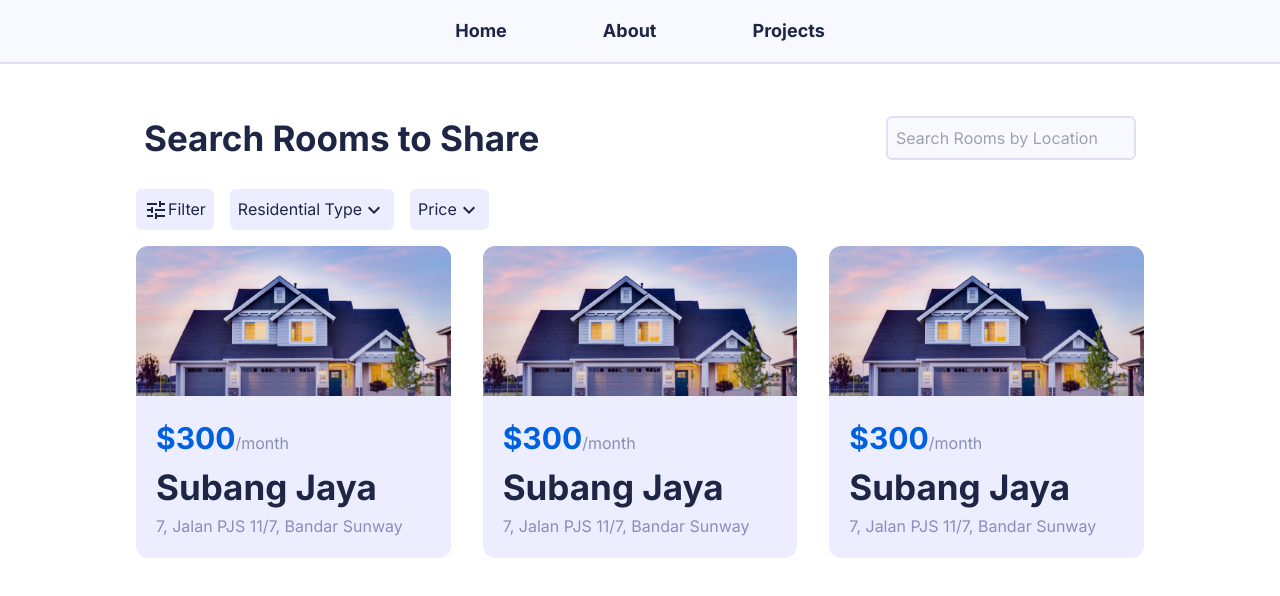
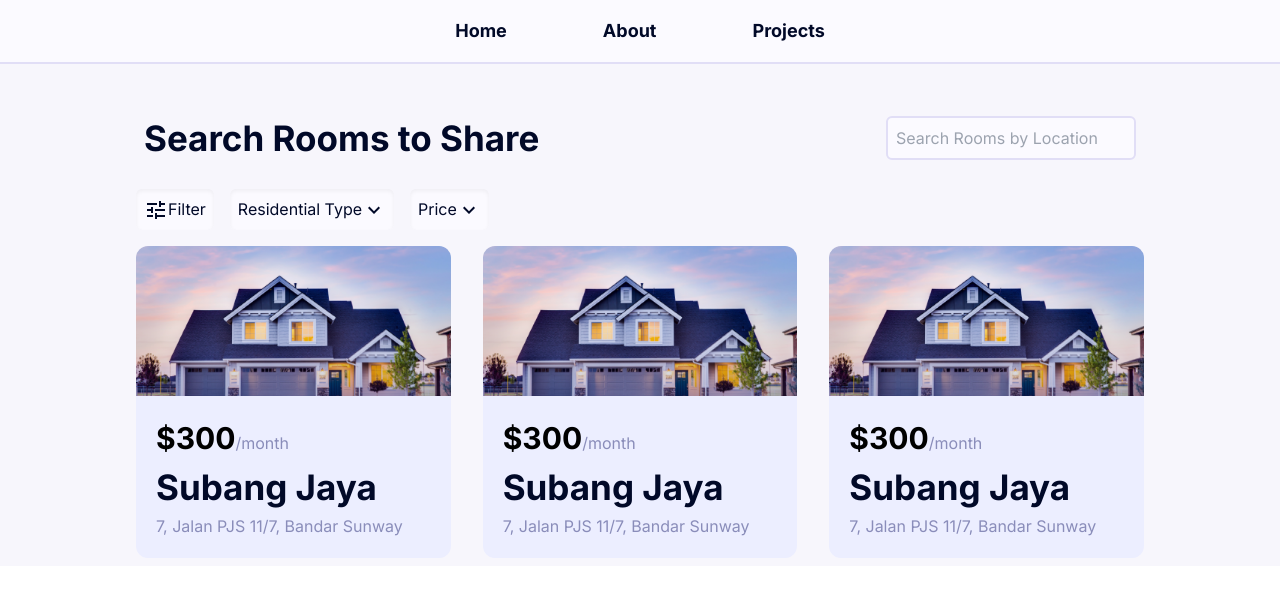
Before and after one commit to MusthafaAltaf2001/roommate-finder, a Next.js app: page / in a window 1280 px wide. Shown: the top 596 px of the page. Built offline with nearby package versions, Linux system fonts and the light colour scheme.

Commit message:
Changed colours of certain components

```diff
--- a/config.ts
+++ b/config.ts
@@ -8,13 +8,11 @@ export const config: Config = {
   ],
   theme: {
     colors: {
-      'blue': '#0061E0',
-      'light-blue': '#B9D5FF',
-      'light-purple': '#A3A7DE',
-      'white': '#F8F8FF',
-      'gray': '#454655',
-      'black': '#1F2645',
-      'light-border': '#E1DEF6'
+      'purple': '#7065F0',
+      'white': '#FBFAFF',
+      'off-white': '#F7F6FC',
+      'black': '#010928',
+      'border-colour': '#E1DEF6'
     },
     screens: {
       xs: '350px',
--- a/src/app/Components/Homepage/SearchBar.tsx
+++ b/src/app/Components/Homepage/SearchBar.tsx
@@ -4,7 +4,7 @@ const SearchBar = () => {
     return (
         <div className='flex flex-col items-center md:flex-row md:justify-between m-2'>
             <span className="text-black font-bold text-[35px] text-center m-2">Search Rooms to Share</span>
-            <input className='bg-white text-black border-2 border-solid border-light-border rounded-md m-2 p-2 w-full md:w-[250px]' type='text' name="myInput" placeholder='Search Rooms by Location' />
+            <input className='bg-white text-black border-2 border-solid border-border-colour rounded-md m-2 p-2 w-full md:w-[250px]' type='text' name="myInput" placeholder='Search Rooms by Location' />
         </div>
     )
 }
--- a/src/app/Components/Homepage/SearchFilter.tsx
+++ b/src/app/Components/Homepage/SearchFilter.tsx
@@ -31,12 +31,12 @@ const SearchFilter = () => {
                     <KeyboardArrowDownIcon className="text-black" />
                 </button>
             </div>
-            <div className={`absolute left-0 top-0 bg-[#111827] ease-in-out duration-500 ${isOpen ? "translate-x-0 " : "-translate-x-full"}`}>
+            {/* <div className={`absolute left-0 top-0 bg-[#111827] ease-in-out duration-500 ${isOpen ? "translate-x-0 " : "-translate-x-full"}`}>
                 <div className="flex flex-col items-center justify-center pt-10 h-screen w-screen">
                     <span className="header-drawer-text">Home</span>
                 </div>
-            </div>
-            <div className="z-200 absolute top-2 left-2 hidden max-md:block">
+            </div> */}
+            {/* <div className="z-200 absolute top-2 left-2 hidden max-md:block">
                 <button
                     className="flex flex-col h-12 w-12 rounded justify-center items-center group"
                     onClick={navBarToggle}
@@ -55,7 +55,7 @@ const SearchFilter = () => {
                             }`}
                     />
                 </button>
-            </div>
+            </div> */}
         </div>
     )
 }
--- a/src/app/Header.tsx
+++ b/src/app/Header.tsx
@@ -35,7 +35,7 @@ const Header = () => {
 
     return (
         <header id="header" className="sticky top-0 z-40">
-            <div className="bg-white flex h-16 md:px-[150px] xl:px-[450px] justify-center border-b-2 border-b-light-border">
+            <div className="bg-white flex h-16 md:px-[150px] xl:px-[450px] justify-center border-b-2 border-b-border-colour">
                 <div className="flex flex-row justify-center items-center">
                     <div className="block max-md:hidden">
                         <div className="flex items-center justify-center">
@@ -46,7 +46,7 @@ const Header = () => {
                     </div>
                 </div>
             </div>
-            <div ref={navRef} className={`absolute left-0 top-0 bg-[#111827] ease-in-out duration-500 ${isOpen ? "translate-x-0 " : "-translate-x-full"}`}>
+            {/* <div ref={navRef} className={`absolute left-0 top-0 bg-[#111827] ease-in-out duration-500 ${isOpen ? "translate-x-0 " : "-translate-x-full"}`}>
                 <div className="flex flex-col items-center justify-center pt-10 h-screen w-screen">
                     <span onClick={() => { navBarToggle(); scrollToHome(); }} className="header-drawer-text" href="/#">Home</span>
                     <span onClick={() => { navBarToggle(); scrollToAbout(); }} className="header-drawer-text">About</span>
@@ -73,7 +73,7 @@ const Header = () => {
                             }`}
                     />
                 </button>
-            </div>
+            </div> */}
         </header>
     );
 }
--- a/src/app/Pages/Homepage.tsx
+++ b/src/app/Pages/Homepage.tsx
@@ -8,7 +8,7 @@ import CardList from "../Components/Homepage/CardList";
 const Homepage = () => {
 
   return (
-    <div className='flex flex-col mx-[5%] lg:mx-[10%] xl:mx-[15%] my-8'>
+    <div className='flex flex-col mx-[5%] lg:mx-[10%] xl:mx-[15%] my-8 bg-off-white'>
       <SearchBar />
       <SearchFilter />
       <CardList />
--- a/src/app/globals.css
+++ b/src/app/globals.css
@@ -4,14 +4,10 @@
 
 @layer components {
   .header-right-text {
-    @apply text-black px-12 rounded-md text-base h-10 font-bold md:text-lg hover:text-blue hover:bg-light-blue
-  }
-
-  .header-drawer-text {
-    @apply p-12 text-[#9CA3AF] hover:text-blue
+    @apply text-black px-12 rounded-md text-base h-10 font-bold md:text-lg
   }
 
   .homepage-search-filter-button {
-    @apply rounded-md p-2 bg-[#ECEEFF] text-black m-2
+    @apply rounded-md p-2 bg-white text-black m-2 shadow-inner
   }
 }
--- a/src/app/page.tsx
+++ b/src/app/page.tsx
@@ -3,7 +3,7 @@ import Header from "./Header"
 
 export default function Home() {
   return (
-    <main>
+    <main className="bg-off-white">
       <Header />
       <Homepage />
     </main>
```
